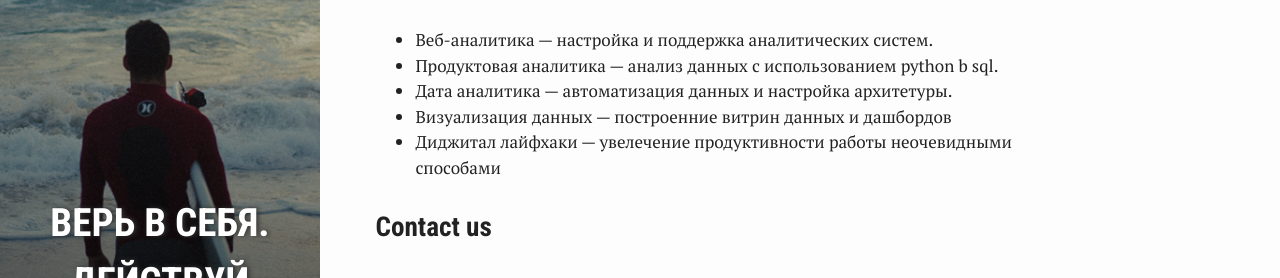
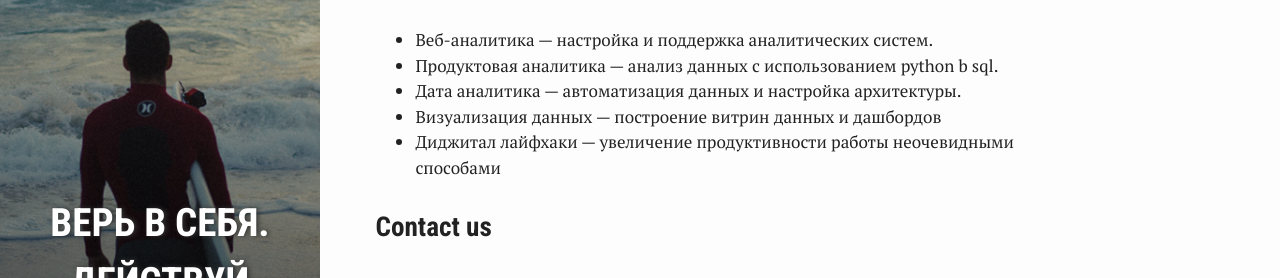
Before and after one commit to p1aton/p1aton.github.io, a Jekyll site: the page built from about.md, in a window 1280 px wide. Shown: the part 340-618 px from the top of the page. Built offline with Jekyll 4.4.1, drawn with Linux system fonts in a browser that asks for light colours.

Commit message:
Update about.md

```diff
--- a/about.md
+++ b/about.md
@@ -18,9 +18,9 @@ active: about
 
 * Веб-аналитика — настройка и поддержка аналитических систем.
 * Продуктовая аналитика — анализ данных с использованием python b sql.
-* Дата аналитика — автоматизация данных и настройка архитетуры.
-* Визуализация данных — построенние витрин данных и дашбордов
-* Диджитал лайфхаки — увелечение продуктивности работы неочевидными способами
+* Дата аналитика — автоматизация данных и настройка архитектуры.
+* Визуализация данных — построение витрин данных и дашбордов
+* Диджитал лайфхаки — увеличение продуктивности работы неочевидными способами
 
 
 ### Contact us
```
